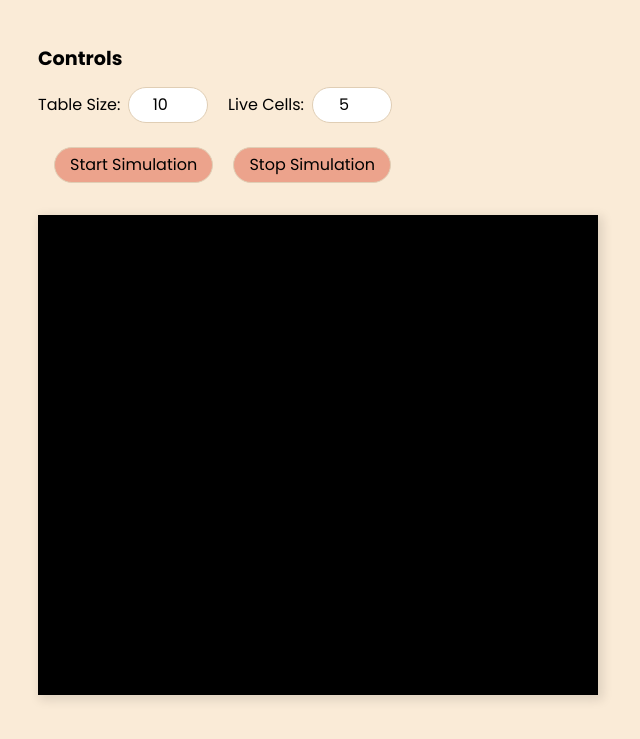
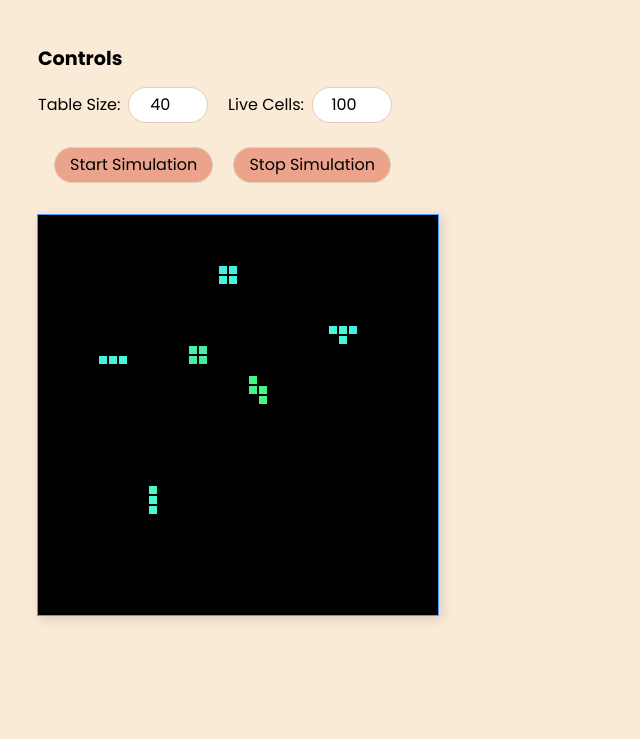
Before and after one commit to Michaeldam88/202210-W6-Michael-Damiani, a website with bundled scripts: page index.html in a window 1280 px wide. Both pictures are taken after a click on the button "Start Simulation". Shown: the part 131-870 px from the top of the page, without its empty margins (42-682 px from the left). After the commit the page ends 826 px from the top, so only its background shows below. Built offline with nearby package versions, Linux system fonts and the light colour scheme.

Commit message:
added graphic display

```diff
--- a/css/index.css
+++ b/css/index.css
@@ -54,8 +54,45 @@ button:active {
 
 .displaySection {
     margin-top: 2rem;
+    width: 25rem;
+    height: 25rem;
     background-color: black;
-    width: 100%;
-    height: 30rem;
+    display: flex;
+    align-items: center;
+    justify-content: center;
     box-shadow: 3px 3px 10px 2px rgb(0 0 0 / 11%);
 }
+
+.displayContainer {
+    border: solid 1px #46a2fc;
+    background: radial-gradient(
+        circle,
+        rgba(70, 252, 109, 1) 0%,
+        rgba(70, 236, 159, 1) 24%,
+        rgba(70, 252, 213, 1) 43%,
+        rgba(70, 214, 252, 1) 66%,
+        #46a2fc 86%
+    );
+    width: fit-content;
+    display: flex;
+    align-items: center;
+    justify-content: center;
+    flex-direction: column;
+}
+
+.newRowDiv {
+    display: flex;
+}
+
+.liveCells {
+    width: 10px;
+    height: 10px;
+    background-color: transparent;
+    border: black 1px solid;
+}
+
+.deadCells {
+    width: 10px;
+    height: 10px;
+    background-color: black;
+}
--- a/index.html
+++ b/index.html
@@ -26,9 +26,9 @@
             <h2>Controls</h2>
             <div>
                 <label for="tableSize">Table Size:</label>
-                <input id="tableSize" type="number" min="3" value="10" />
+                <input id="tableSize" type="number" min="3" value="40" />
                 <label for="liveCells">Live Cells:</label>
-                <input id="liveCells" type="number" min="3" value="5" />
+                <input id="liveCells" type="number" min="3" value="100" />
             </div>
             <div>
                 <button id="start">Start Simulation</button>
--- a/index.js
+++ b/index.js
@@ -1,27 +1,22 @@
 import { createTable } from './js/createTable.js';
 import { newPhase } from './js/newPhase.js';
+import { generateRandomTable } from './js/randomTable.js';
 
 const startSimulation = document.getElementById('start');
 const stopSimulation = document.getElementById('stop');
 const tableSize = document.getElementById('tableSize');
+const liveCells = document.getElementById('liveCells');
 
 let tableUpdate;
 let gameTable;
 
 const showNewTable = () => {
     gameTable = newPhase(gameTable);
-    console.table(gameTable);
 };
 
 startSimulation.addEventListener('click', () => {
     gameTable = createTable(tableSize.value);
-
-    //asignación de punto de inicio manual para testear
-    gameTable[1][2] = 1;
-    gameTable[2][2] = 1;
-    gameTable[3][2] = 1;
-    gameTable[4][2] = 1;
-    gameTable[5][2] = 1;
+    gameTable = generateRandomTable(gameTable, liveCells.value);
     tableUpdate = setInterval(showNewTable, 1000);
 });
 
--- a/js/newPhase.js
+++ b/js/newPhase.js
@@ -1,12 +1,27 @@
 import { checkCase } from './checkCase.js';
+const displayContainerDiv = document.getElementById('displayContainer');
+
 export const newPhase = (gameTable) => {
     const newTableSituation = [];
+    displayContainerDiv.innerHTML = '';
     gameTable.forEach((row, rowI) => {
+        const newRowDiv = document.createElement('div');
+        newRowDiv.className = 'newRowDiv';
         const newRow = [];
         row.forEach((element, columnI) => {
-            newRow.push(checkCase(element, rowI, columnI, gameTable));
+            const checkResult = checkCase(element, rowI, columnI, gameTable);
+            newRow.push(checkResult);
+
+            const newDivElement = document.createElement('div');
+            if (checkResult === 1) {
+                newDivElement.className = 'liveCells';
+            } else {
+                newDivElement.className = 'deadCells';
+            }
+            newRowDiv.appendChild(newDivElement);
         });
         newTableSituation.push(newRow);
+        displayContainerDiv.appendChild(newRowDiv);
     });
     return newTableSituation;
 };
```
